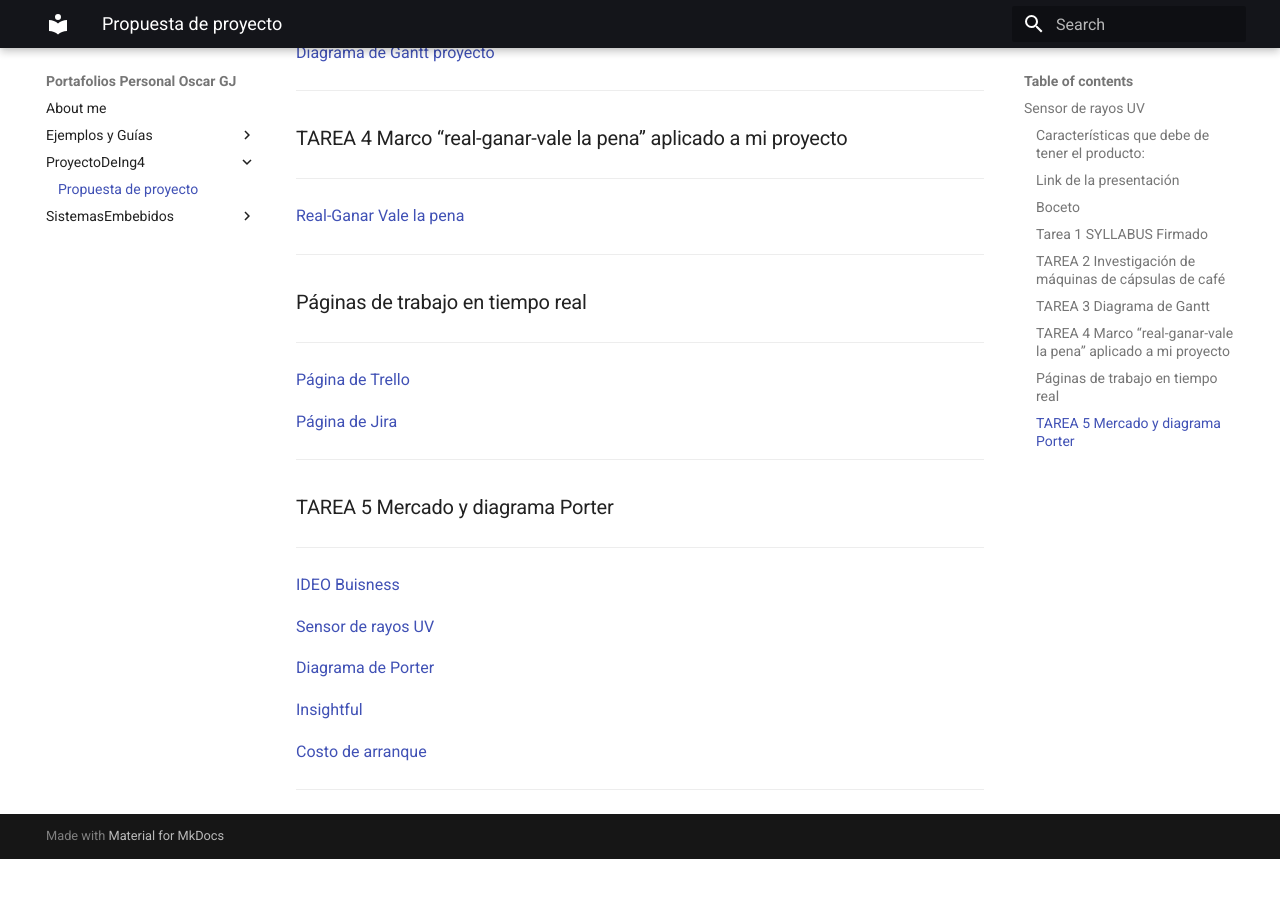
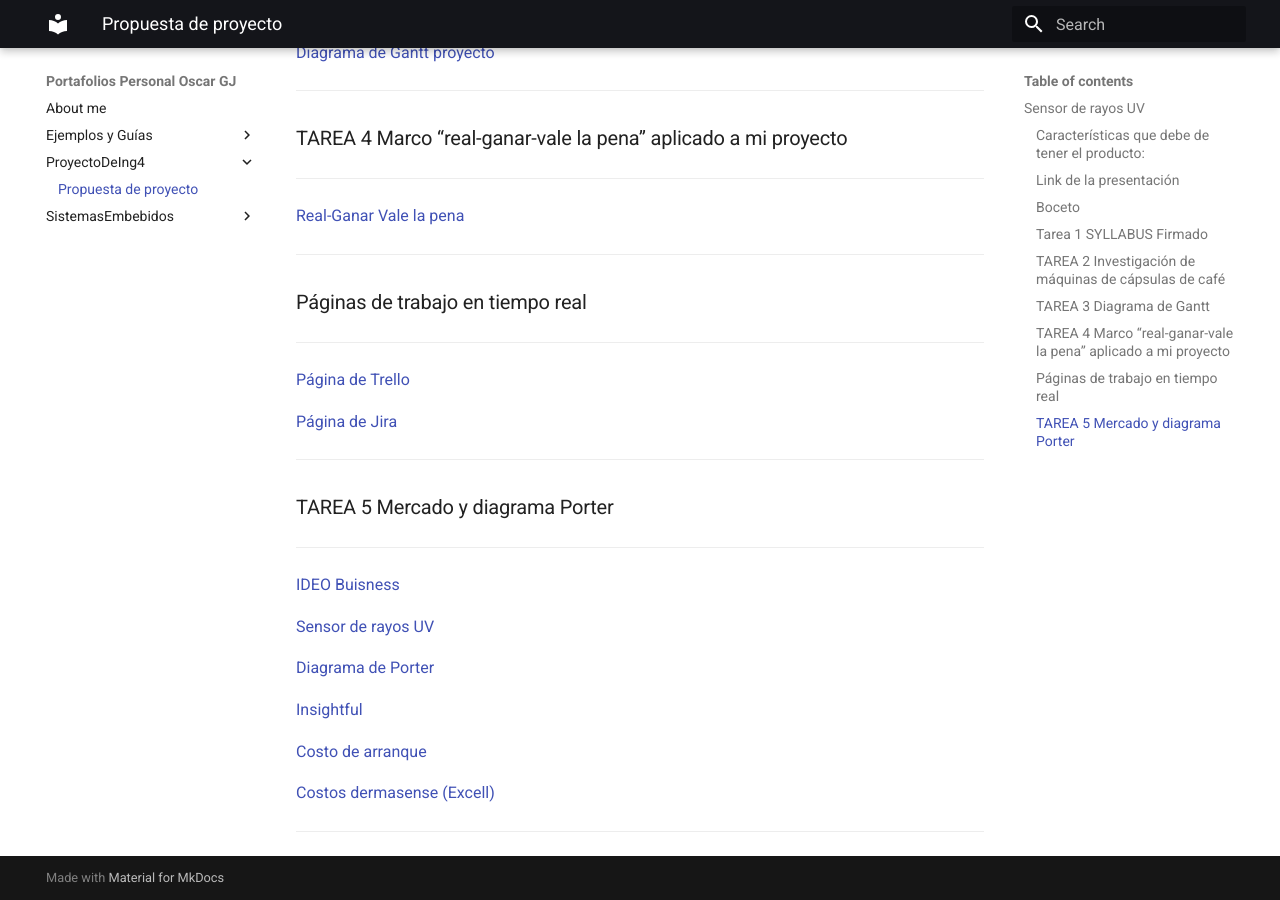
Before and after one commit to OscarGuJo/PortafolioSistemas, an MkDocs documentation site: the page built from docs/ProyectoDeIng4/Proyecto.md, in a window 1280 px wide and 900 px high, scrolled down 1943 px. Built offline with MkDocs 1.6.1 and Material for MkDocs 9.7.7, drawn with Linux system fonts in a browser that asks for light colours; before the commit the page ends 2802 px from its top, so only the background shows below that.

Commit message:
Actualizo excell costos

```diff
--- a/docs/ProyectoDeIng4/Proyecto.md
+++ b/docs/ProyectoDeIng4/Proyecto.md
@@ -88,5 +88,6 @@ Debe de ser capaz de detectar en tiempo real los niveles de rayos UV en el ambie
 
 [Costo de arranque](https://www.canva.com/design/DAG1bsu4Fcg/8mSzcyeuKD5USAmkrbKcHw/edit?utm_content=DAG1bsu4Fcg&utm_campaign=designshare&utm_medium=link2&utm_source=sharebutton)
 
+[Costos dermasense (Excell)](https://iberopuebla.sharepoint.com/:x:/s/Section_13354E-O25/EQ0PryjV_qdLpqjuHYGGcPsBakV0j4IiY0hsXlkxGk67yw?e=RFJfXc)
 
 ---
```
